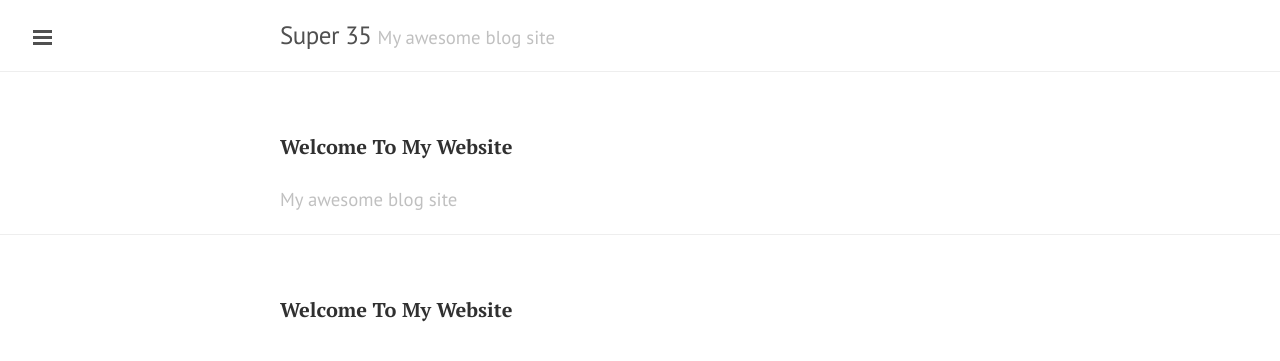
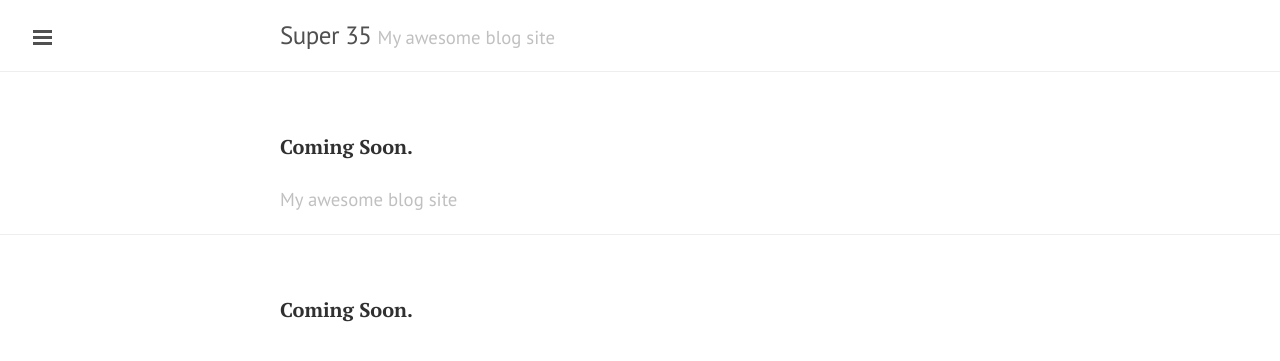
Before and after one commit to Super35/Super35.github.io, a Jekyll site: the page built from index.html, in a window 1280 px wide. Shown: the top 361 px of the page. Built offline with Jekyll 4.4.1, drawn with Linux system fonts in a browser that asks for light colours; the list of posts is cut into pages by our own code.

Commit message:
Update index.html

```diff
--- a/index.html
+++ b/index.html
@@ -2,4 +2,4 @@
 layout: default
 title: Home
 ---
-<strong>Welcome To My Website<strong>
+<strong>Coming Soon.<strong>
```
